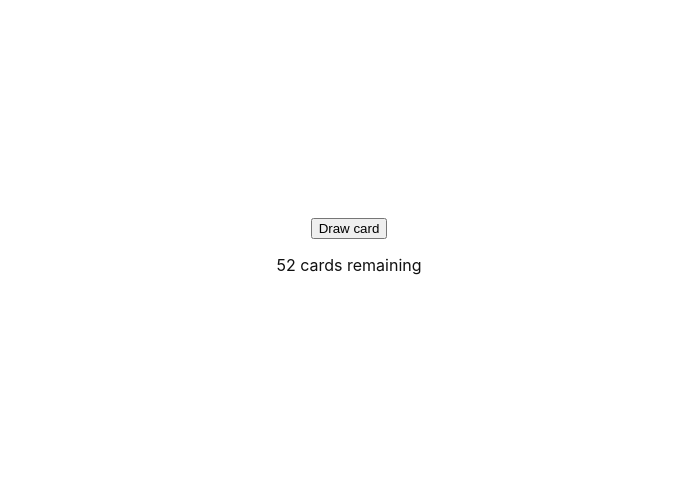
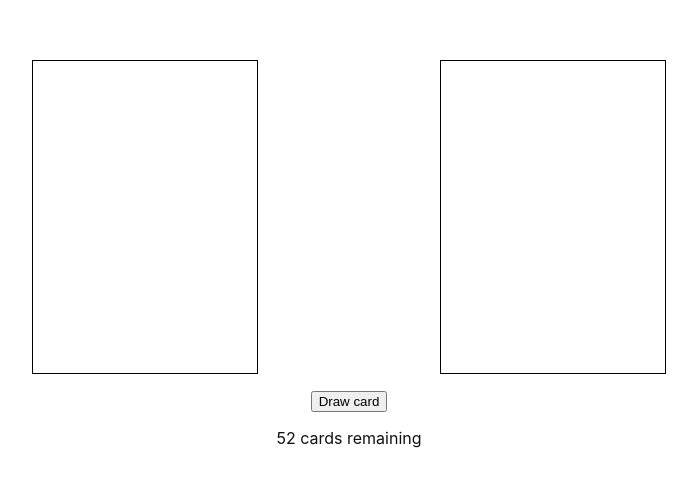
Before and after one commit to campbellgoe/game-of-snap, a Next.js app: page / in a window 1280 px wide. Shown: the part 146-632 px from the top of the page, without its empty margins (291-988 px from the left). Built offline with nearby package versions, Linux system fonts and the light colour scheme.

Commit message:
placeholder for empty card slot

```diff
--- a/pages/index.tsx
+++ b/pages/index.tsx
@@ -4,12 +4,12 @@ import { useCallback, useEffect, useMemo, useState } from 'react'
 import styled from 'styled-components'
 import { Container } from '../components/sharedstyles'
 
-const Card = styled(({ className = '', image, value, suit, code }) => {
+const Card = styled(({ className = '', image, code }) => {
 return <div className={className + ' Card'}>
-  <Image src={image} alt={code} width={226} height={314}/>
+  {image && <Image src={image} alt={code} width={226} height={314}/>}
 </div>
 })`
-border: none;
+border: ${({ image }) => image ? 'none' : '1px solid black'};
 padding: 0;
 margin: 1rem .5rem;
 width: 226px;
@@ -114,8 +114,8 @@ const App = ({ className = ''}) => {
 
   return <Container className={className}>
     <StyledCards>
-      {leftCard && <Card className="LeftCard" {...leftCard}/>}
-      {rightCard && <Card className="RightCard"{...rightCard}/>}
+      <Card className="LeftCard" {...leftCard}/>
+      <Card className="RightCard"{...rightCard}/>
     </StyledCards>
     {leftCard && rightCard && <MatchedMessage leftCard={leftCard} rightCard={rightCard}/>}
     <PickCard
```
